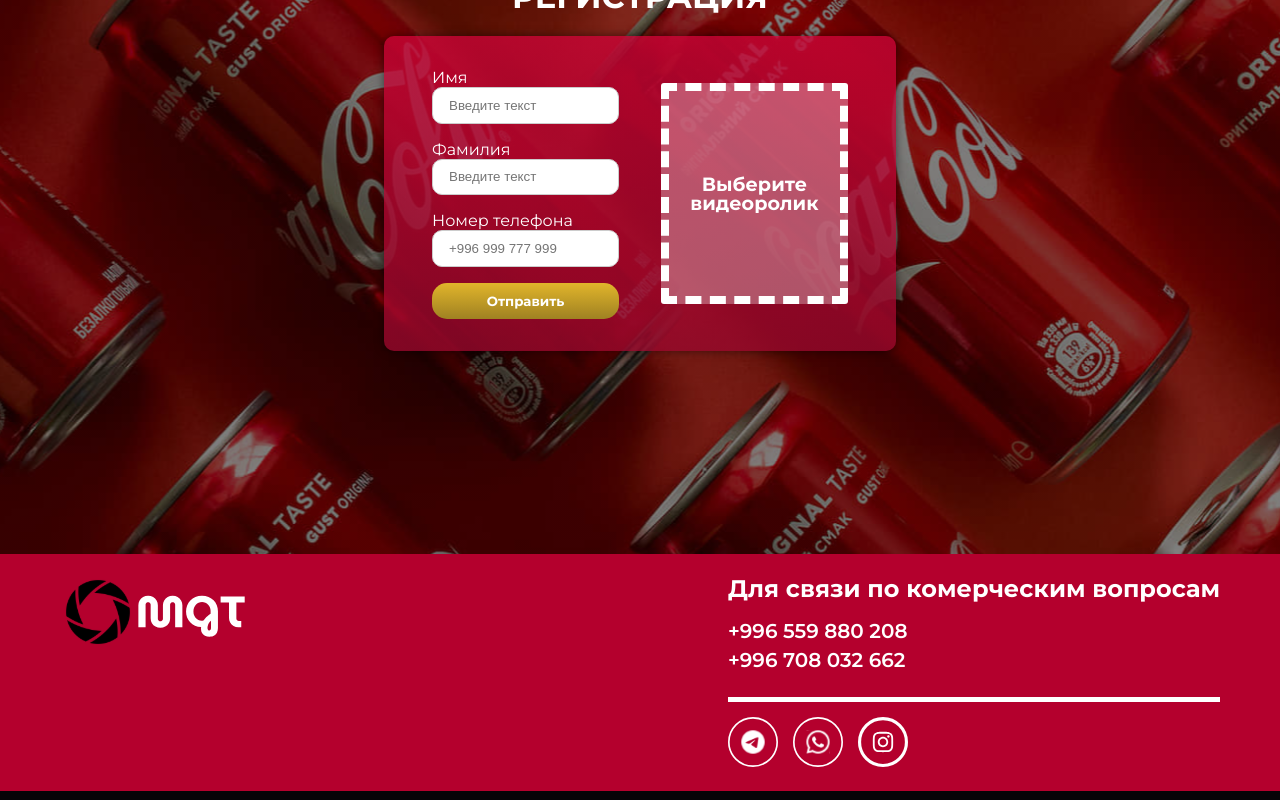
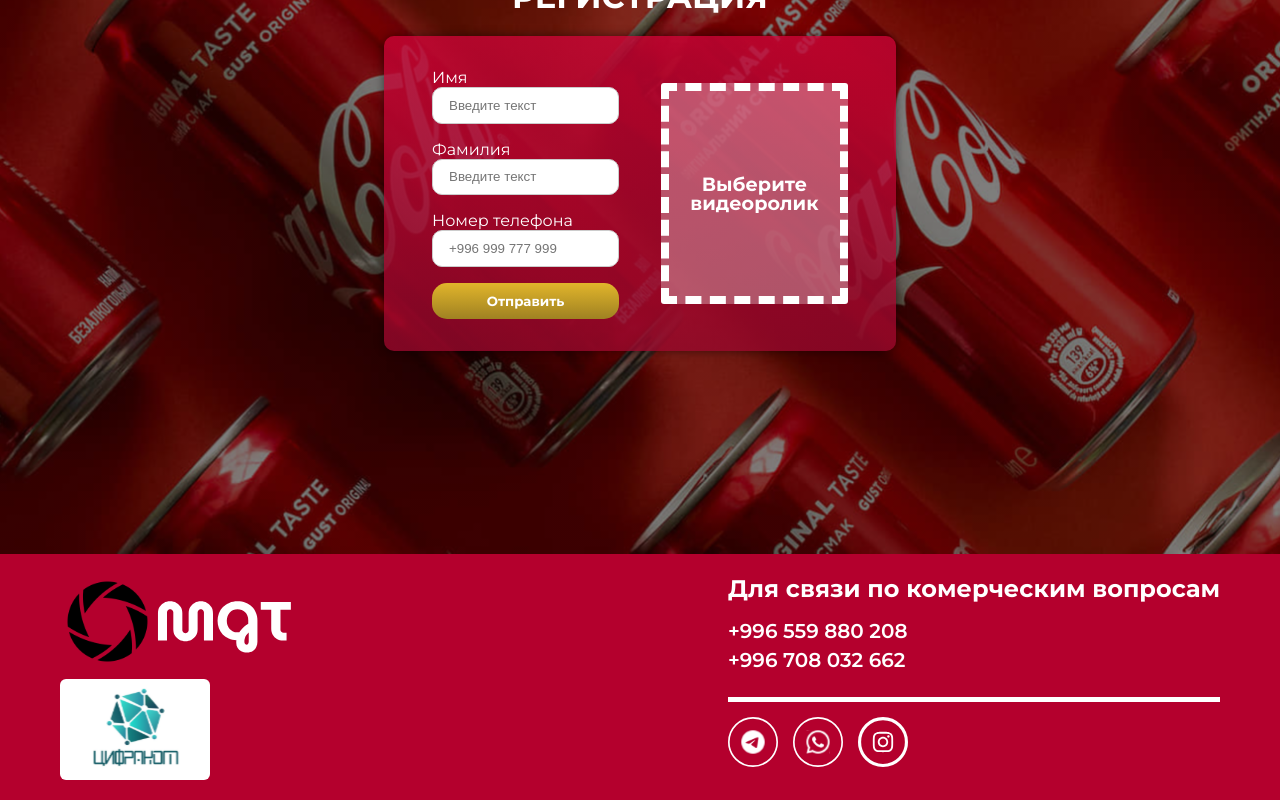
Before and after one commit to EnderKru/bobby-mobilography, a React (Vite) app: page /signup in a window 1280 px wide. Shown: the part 269-1069 px from the top of the page. Built offline with nearby package versions, Linux system fonts and the light colour scheme; a web font is replaced by a local one.

Commit message:
add digital logo

```diff
--- a/src/components/conditions/Conditions.jsx
+++ b/src/components/conditions/Conditions.jsx
@@ -1,6 +1,7 @@
 import React from 'react';
 import styles from './conditions.module.css';
 import logo from  "../../assets/image/conditions_img/logo.png"
+import { NavLink } from 'react-router-dom';
 
 function Conditions(props) {
     return (
@@ -15,9 +16,11 @@
                     <li className={styles.part}>Участвовать может каждый, абсолютно <br/> бесплатно</li>
                     <li className={styles.part}>Участники будут должны создать 30-секундный <br/> рекламный ролик о напитке Coca-Cola</li>
                     <li className={styles.part}>После завершения съемки рекламного ролика, <br/> отправьте его через этот веб-сайт</li>
+                    <NavLink to="/signup">
                     <button className={styles.button}>
                         CТАТЬ УЧАСТНИКОМ
                     </button>
+                    </NavLink>
 
                 </div>
             </div>
--- a/src/components/template/footer/footer.css
+++ b/src/components/template/footer/footer.css
@@ -1,8 +1,16 @@
 .footer{
     background-color: #B4002D;
 }
-.footer-logo img{
-    width: 200px;
+.footer-logo{
+    display: flex;
+    flex-direction: column ;
+}
+.mgt{
+    width: 250px;
+    margin-bottom: 10px;
+}
+.dig{
+    width: 150px;
 }
 .footer-content{
     display: flex;
@@ -65,15 +73,22 @@
 }
 
 @media (max-width:470px){
-    .footer-logo img{
+    .mgt{
         width: 140px;
+    }
+    .dig{
+    width: 100px;
     }
     .footer-info h2{
         font-size: 14px;
+        margin-bottom: 10px;
     }
     .numbers p{
         font-size: 12px;
 
     }
+    .media-icons{
+        margin-top: 8px;
+    }
 
 }
--- a/src/components/template/footer/footer.jsx
+++ b/src/components/template/footer/footer.jsx
@@ -1,4 +1,5 @@
 import './footer.css'
+import diglogo from '../../../assets/image/digitallogo.svg'
 import logo from '../../../assets/image/logo-footer.svg'
 import facebook from '../../../assets/image/telegram.svg'
 import youtube from '../../../assets/image/whatsapp.svg'
@@ -10,7 +11,8 @@
             <div className="conteiner">
                 <div className="footer-content">
                     <div className="footer-logo">
-                        <img src={logo} alt="logos" className="" />
+                        <img src={logo} alt="logos" className="mgt" />
+                        <img src={diglogo} alt="logos" className="dig" />
                     </div>
                     <div className="footer-info">
                         <h2>Для связи по комерческим вопросам</h2>
--- a/src/components/timer/timer.jsx
+++ b/src/components/timer/timer.jsx
@@ -54,7 +54,7 @@
         </div>
         <div className="timersEdin">
           <div>
-            <span id="seconds">00</span> <span class="doub">:</span>
+            <span id="seconds">00</span>
           </div>
           <span class="sapn-tt">секунд</span>
         </div>
```
Also changed, not shown: src/assets/image/digitallogo.svg (added).
